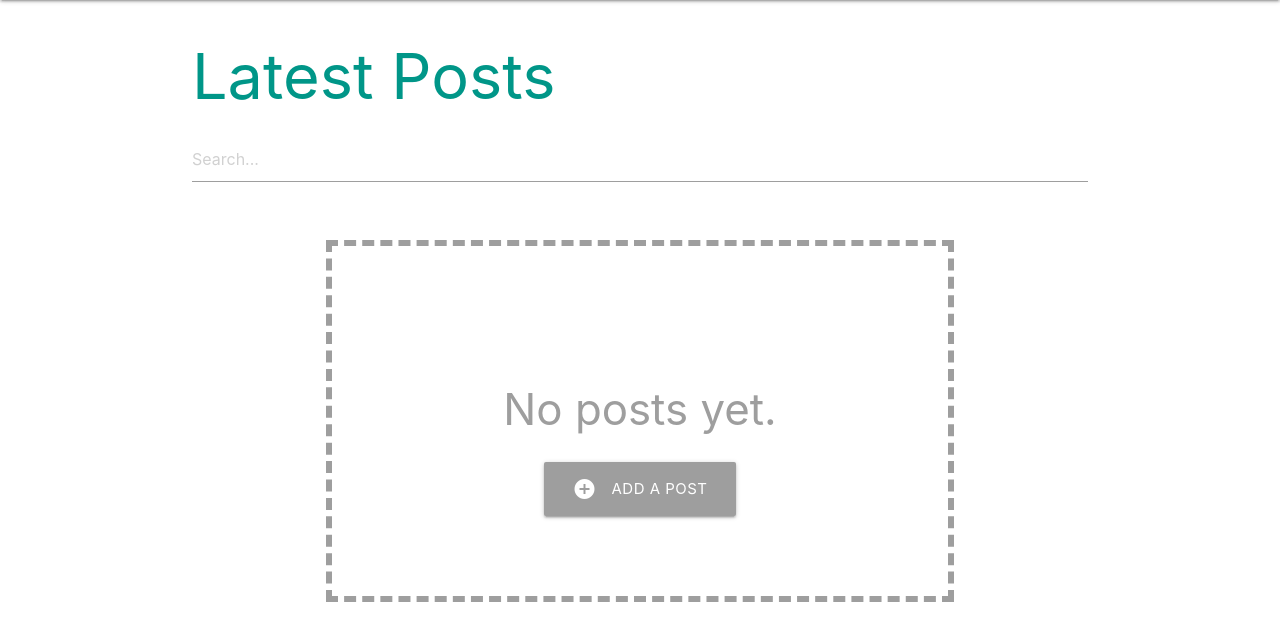
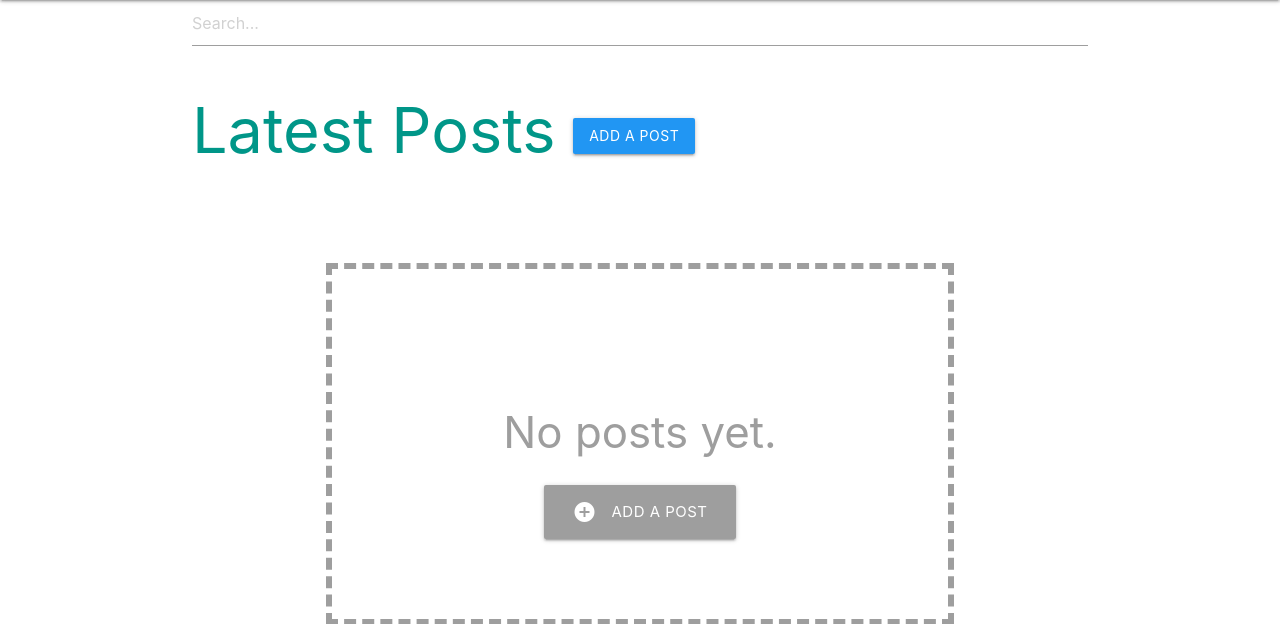
Before and after one commit to ahmedlemine/django-materialize-css, a Django app: page / in a window 1280 px wide. Shown: the part 64-688 px from the top of the page. Run offline with Django 4.2, Linux system fonts and the light colour scheme; data that the repository does not hold is empty; some libraries are stand-ins or nearby versions.

Commit message:
added htmx add post form and template

```diff
--- a/djhtmx/settings.py
+++ b/djhtmx/settings.py
@@ -14,7 +14,7 @@ SECRET_KEY = 'django-insecure-mr-yra=(99#b35roj)za%h23t(l*7o$lzk!-9ktc8nfnp+^^ju
 # SECURITY WARNING: don't run with debug turned on in production!
 DEBUG = True
 
-ALLOWED_HOSTS = []
+ALLOWED_HOSTS = ['localhost', '127.0.0.1', '192.168.10.168']
 
 
 # Application definition
--- a/djhtmx/urls.py
+++ b/djhtmx/urls.py
@@ -9,6 +9,7 @@ from posts.views import (
             update_post,
             PostDelete,
             delete_post_htmx,
+            create_post_form,
             search
             )
 urlpatterns = [
@@ -19,6 +20,7 @@ urlpatterns = [
     path('create/', create_post, name="create"),
     path('search/', search, name="search"),
     path('htmx_delete/<slug:slug>/', delete_post_htmx, name='htmx-delete'),
+    path('htmx_create/', create_post_form, name='htmx-create'),
     # admin
     path('admin/', admin.site.urls),
 ]
--- a/posts/templates/posts/_post_list.html
+++ b/posts/templates/posts/_post_list.html
@@ -6,17 +6,18 @@
         <div id="entry{{post.pk}}">
         <h3 class=""><a href="{% url 'detail' post.slug %}">{{ post.title }}</a></h3>
         <span>{{ post.added|timesince }} ago | </span>
-        <span>{{ views|intcomma }} views</span>
+        <span class="margin-bottom-5">{{ views|intcomma }} views</span>
         <br>
         <div>
-        <div id="posts"
+        <!-- <div id="post-del"
         hx-target="#post-list"
         hx-swap="outerHtml"
         hx-confirm="Are you sure you wish to delete this post: {{post.title}}?">
-            <button class="btn red"
+            <a href="{% url 'update' post.slug %}" class="btn-floating waves-effect waves-light btn"><i class="material-icons left">mode_edit</i></a>
+            <button class="btn-floating waves-effect waves-light btn red"
             hx-delete="{% url 'htmx-delete' post.slug %}">
             <i class="material-icons">delete</i></button>
-        </div>
+        </div> -->
         <br>
         </div>
       </div>
--- a/posts/templates/posts/base.html
+++ b/posts/templates/posts/base.html
@@ -52,6 +52,12 @@
         var elems = document.querySelectorAll('.dropdown-trigger');
         var instances = M.Dropdown.init(elems);
         });
+
+        // Create Post Modal
+        document.addEventListener('DOMContentLoaded', function() {
+        var elems = document.querySelectorAll('.modal');
+        var instances = M.Modal.init(elems);
+        });
     </script>
 </body>
 </html>
--- a/posts/templates/posts/index.html
+++ b/posts/templates/posts/index.html
@@ -2,8 +2,7 @@
 {% load humanize %}
 
 {% block content %}
-<H1 class="teal-text lighten-4"">Latest Posts</H1>
-
+<div id="htmx-search">
   <input type="text" name="q"
       hx-get="/search"
       hx-trigger="keyup changed delay:100ms"
@@ -11,12 +10,26 @@
       hx-swap="innerHTML"
       placeholder="Search..."
       >
-
   <div>
       <ul id="search-results">
       </ul>
   </div>
+</div>
+
+<H1 class="teal-text lighten-4"">Latest Posts
+<span>
+  <button hx-get="{% url 'htmx-create' %}"
+  hx-target="#post-add-form"
+  hx-swap="outerHtml"
+  class="waves-effect waves-light btn blue">
+  Add a post</button>
+</span>
+</H1>
+
+<div id="post-add-form"></div>
+<br>
 {% include 'posts/_post_list.html' %}
+<!-- floating action buttons -->
 <div class="fixed-action-btn">
     <a class="btn-floating btn-large red">
       <i class="large material-icons">add</i>
@@ -25,7 +38,32 @@
       <li><a class="btn-floating yellow darken-1"><i class="material-icons">format_quote</i></a></li>
       <li><a class="btn-floating green"><i class="material-icons">publish</i></a></li>
       <li><a class="btn-floating blue"><i class="material-icons">attach_file</i></a></li>
-      <li><a href="{% url 'create' %}" class="btn-floating red"><i class="material-icons">add</i></a></li>
+      <li><a data-target="modal1" class="btn-floating modal-trigger red"><i class="material-icons">add</i></a></li>
     </ul>
   </div>
+
+
+    <!-- Create post Modal -->
+    <div id="modal1" class="modal">
+      <div class="modal-content">
+        <h4>Create a new post</h4>
+      <form action="{% url 'create' %}" method='POST' class="">
+        {% csrf_token %}
+        <label for="id_title">Title:</label>
+        <input type="text" name="title" maxlength="200" required id="id_title">
+        <label for="id_body">Body:</label>
+        <textarea name="body" cols="40" rows="10" class="materialize-textarea" required id="id_body">
+        </textarea>
+          <button class="btn waves-effect waves-light" type="submit" name="action">Create
+              <i class="material-icons right">send</i>
+          </button>
+      </form>
+        </div>
+      <div class="modal-footer">
+        <a href="#!" class="modal-close waves-effect waves-green btn-flat">Discard</a>
+      </div>
+    </div>
+    <!-- end modal -->
+
+
     {% endblock content %}
--- a/posts/views.py
+++ b/posts/views.py
@@ -1,6 +1,6 @@
 from django.shortcuts import render, redirect
 from django.db.models import Q
-from django.urls import reverse_lazy
+from django.urls import reverse, reverse_lazy
 from django.http import HttpResponse
 from django.views.decorators.http import require_http_methods
 from django.views.generic import ListView, CreateView, DetailView, DeleteView
@@ -60,17 +60,15 @@ class PostDetail(DetailView):
 
 
 def update_post(request, slug):
-    post = Post.objects.get(slug=slug)
-    form = PostForm(instance=post)
+    p = Post.objects.get(slug=slug)
+    form = PostForm(instance=p)
 
     if request.method == 'POST':
         form = PostForm(request.POST or None)
         if form.is_valid():
-            # title = form.cleaned_data['title']
-            # body = form.cleaned_data['body']
-            # new_post = Post.objects.create(title=title, body=body)
-            # new_post.save()
-            form.save()
+            p.title = form.cleaned_data['title']
+            p.body = form.cleaned_data['body']
+            p.save()
             return redirect('/')
         else:
             form = PostForm(request.POST or None)
@@ -98,6 +96,27 @@ def delete_post_htmx(request, slug):
     return render(request, 'posts/_post_list.html', context)
     # return HttpResponse(f"Post: '{post.title}' successfully deleted.")
 
+def create_post_form(request):
+    form = PostForm()
+
+    if request.method == 'POST':
+        form = PostForm(request.POST or None)
+        if form.is_valid():
+            form.save()
+            posts = Post.objects.all()
+            context = {
+                'post_list': posts
+            }
+            return render(request, 'posts/_post_list.html', context)
+        else:
+            form = PostForm(request.POST or None)
+
+    form = PostForm()
+    context = {
+        'form': form
+    }
+    return render(request, 'posts/_post_form.html', context)
+
 def search(request):
     qs = Post.objects.all()
     q = request.GET.get('q')
```
Also changed, not shown: posts/templates/posts/_post_form.html (added, +12 -0 lines). Lines whose indentation alone changed are shown as unchanged.
